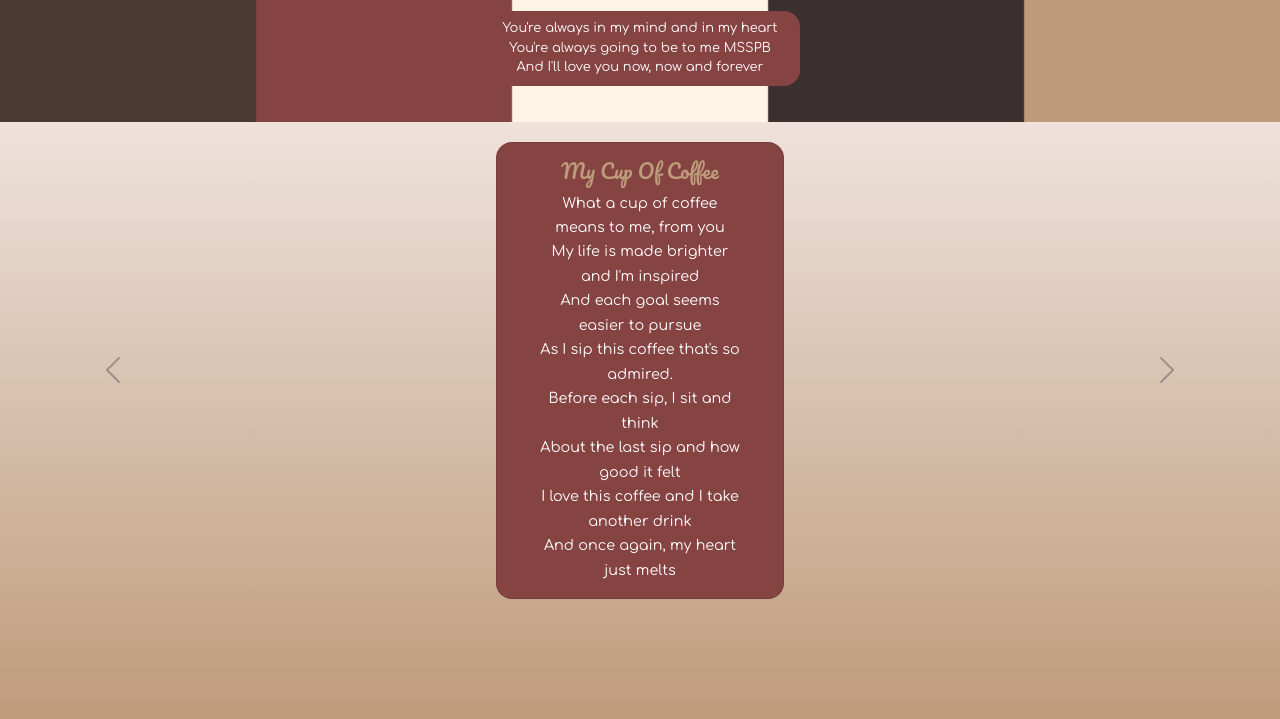
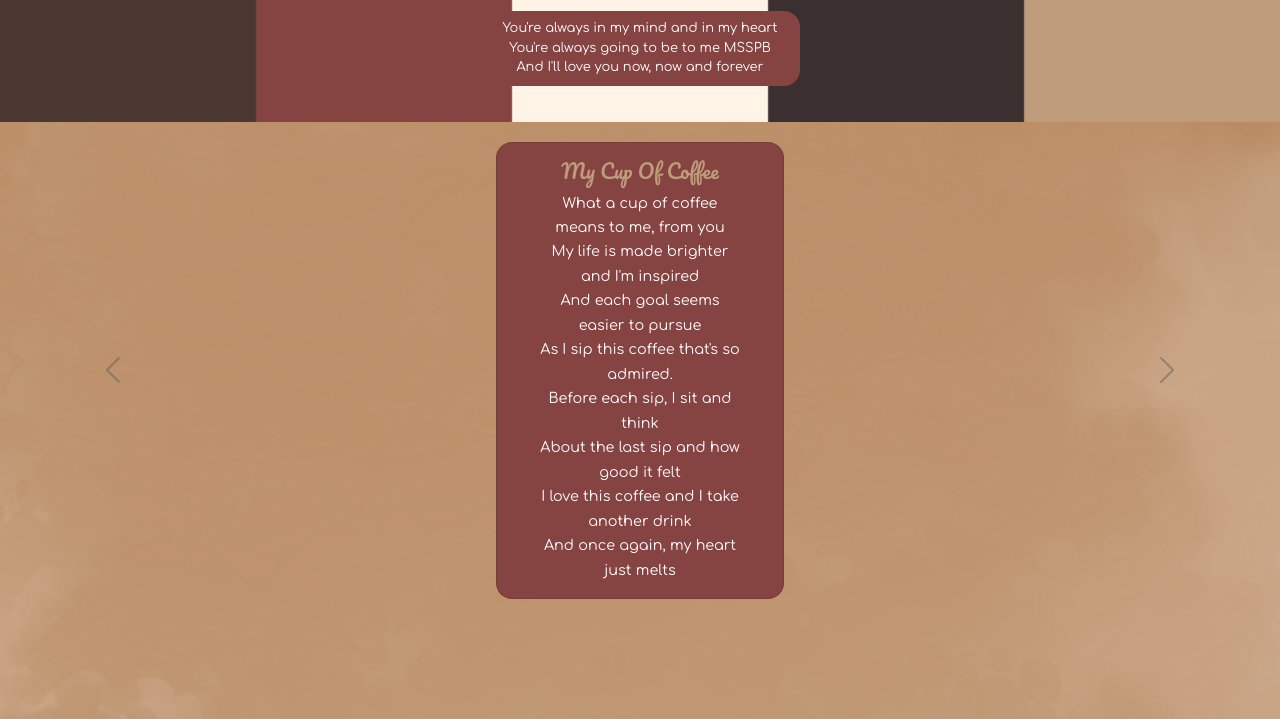
Before and after one commit to josayyy/poems, a website: page index.html in a window 1280 px wide. Shown: the part 81-800 px from the top of the page. Drawn offline with nearby package versions, Linux system fonts and the light colour scheme.

Commit message:
added img bg

```diff
--- a/css/style.css
+++ b/css/style.css
@@ -5,6 +5,10 @@
 body {
   font-family: "comfortaa", sans-serif;
   background-attachment: fixed;
+  background-image: url("../Assets/Images/coffeegradient.png");
+  background-repeat: no-repeat;
+  background-size: cover;
+  background-position: center;
 }
 
 .pacifico {
--- a/index.html
+++ b/index.html
@@ -29,7 +29,7 @@
     <link rel="stylesheet" href="css/myCustom.min.css" />
     <link rel="stylesheet" href="css/style.css" />
   </head>
-  <body class="bg-gradient">
+  <body class="">
     <!-- Header -->
     <section id="header-section" class="text-center">
       <div class="container">
```
Also changed, not shown: Assets/Images/coffeegradient.png (added).
